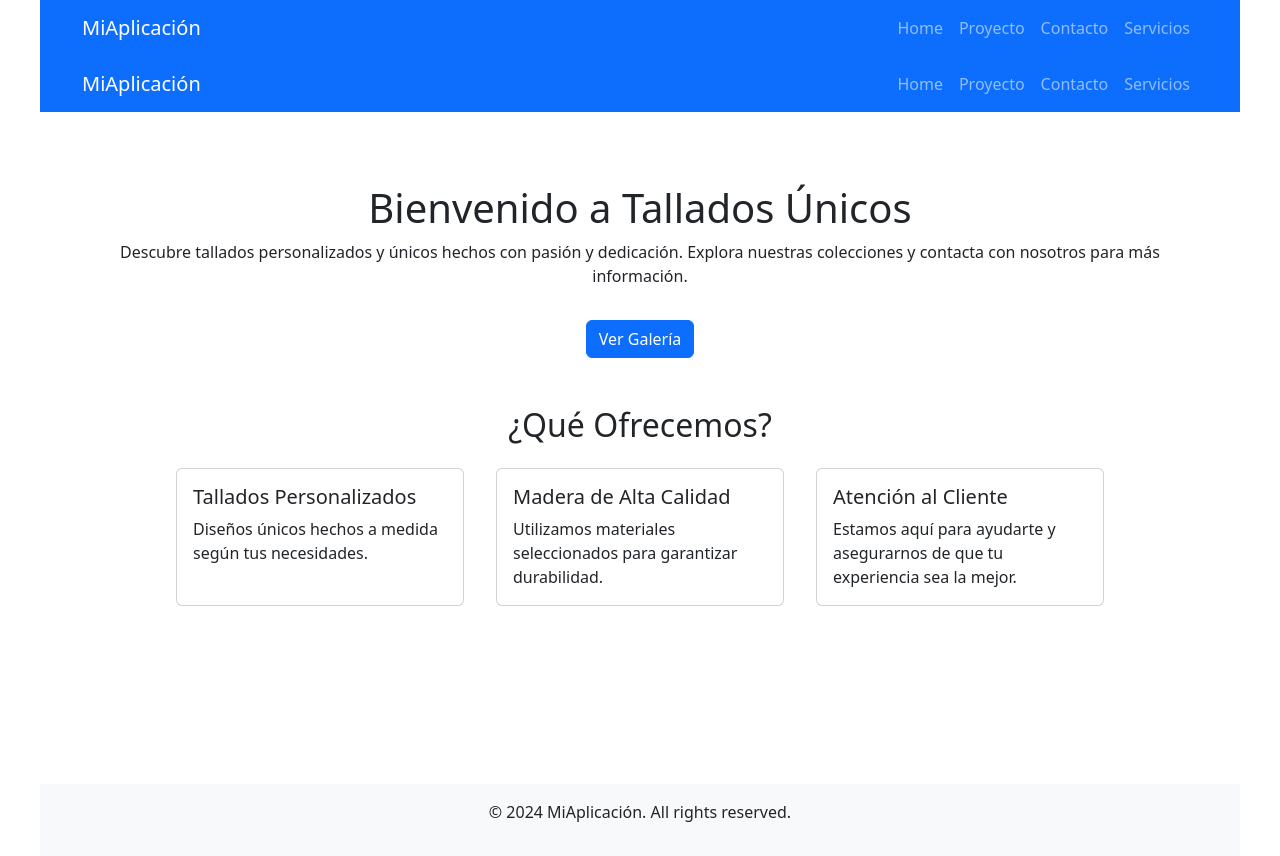
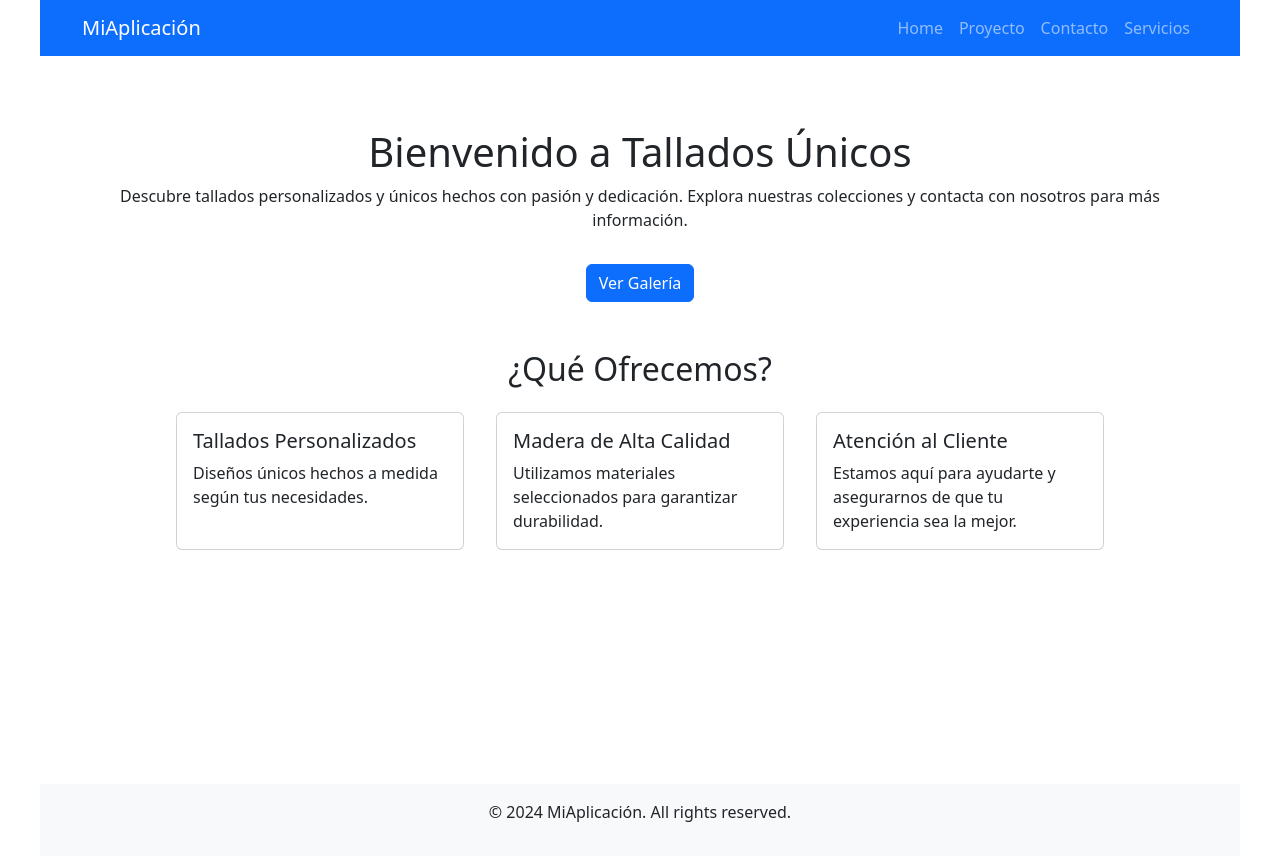
Before and after one commit to fedegonc/vbs, a React (Vite) app: page / in a window 1280 px wide. Built offline with nearby package versions, Linux system fonts and the light colour scheme.

Commit message:
Update PageLayout.tsx

```diff
--- a/src/components/PageLayout.tsx
+++ b/src/components/PageLayout.tsx
@@ -8,9 +8,6 @@ interface PageLayoutProps {
 const PageLayout: FC<PageLayoutProps> = ({ children }) => {
   return (
     <div className="d-flex flex-column min-vh-100">
-      <header>
-        <Navbar />
-      </header>
       <main className="flex-grow-1 container py-4">
         {children}
       </main>
```
